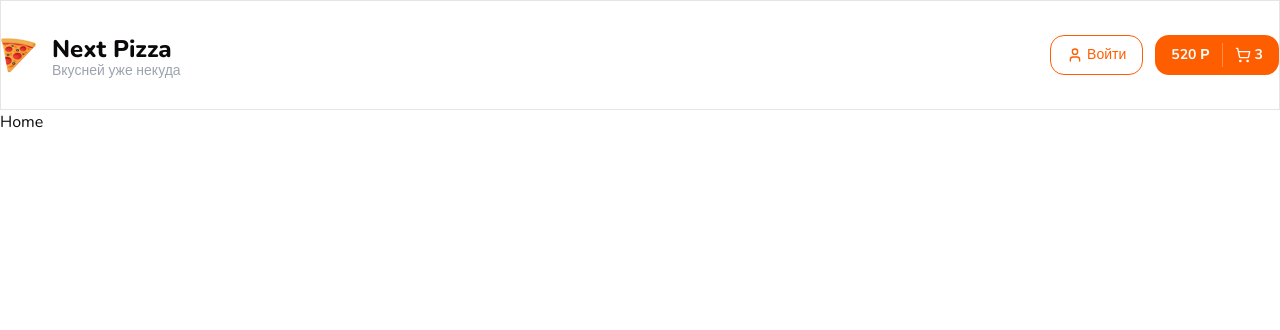
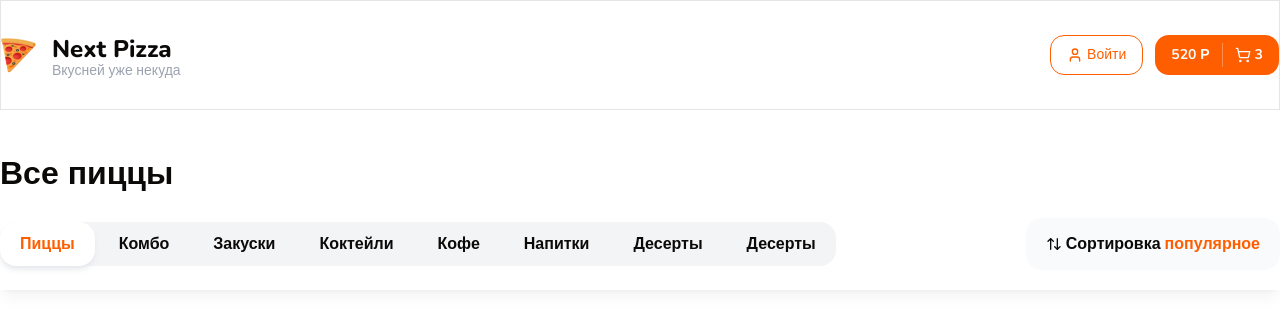
Before and after one commit to sturmanqq/my-app, a Next.js app: page / in a window 1280 px wide. Shown: the top 330 px of the page. Built offline with nearby package versions, Linux system fonts and the light colour scheme.

Commit message:
fea: topbar

```diff
--- a/app/page.tsx
+++ b/app/page.tsx
@@ -1,8 +1,13 @@
+import { Container, Title  } from "@/components/shared";
+import { TopBar } from "@/components/shared/top-bar";
 
 export default function Home() {
   return (
-    <div>
-      Home
-    </div>
+    <>
+      <Container className="mt-10">
+        <Title text="Все пиццы" size="lg" className="font-extrabold"/>
+      </Container>
+      <TopBar/>
+    </>
   );
 }
--- /dev/null
+++ b/components/shared/categories.tsx
@@ -0,0 +1,28 @@
+import { cn } from "@/lib/utils";
+import React from "react";
+
+
+interface IProps {
+    classname?: string,
+}
+
+const cats = ['Пиццы', 'Комбо', 'Закуски', 'Коктейли', 'Кофе', 'Напитки', 'Десерты', 'Десерты'];
+const activeIndex = 0;
+
+export const Categories: React.FC<IProps> = ({ classname }) => {
+    return (
+        <div className={cn('inline-flex gap-1 bg-gray-100 p1 rounded-2xl', classname)}>
+            {
+                cats.map((cat, index) => (
+                    <a  key={index}
+                        className={cn('flex items-center font-bold h-11 rounded-2xl px-5',
+                        activeIndex === index && 'bg-white shadow-md shadow-gray-200 text-primary'
+                        )}
+                        >
+                        <button>{cat}</button>
+                    </a>
+                ))
+            }
+        </div>
+    )
+}
--- a/components/shared/index.ts
+++ b/components/shared/index.ts
@@ -1,2 +1,5 @@
+export { Categories } from './categories';
+export { Title } from './title';
 export { Container } from './container';
 export { Header } from './header';
+export { SortPopup } from './sort-popup';
--- /dev/null
+++ b/components/shared/sort-popup.tsx
@@ -0,0 +1,20 @@
+import { cn } from "@/lib/utils"
+import { ArrowUpDown } from "lucide-react"
+
+
+interface IProps {
+    classname?: string,
+}
+
+export const SortPopup: React.FC<IProps> = ({ classname }) => {
+    return (
+        <div className={cn(
+            'inline-flex items-center gap-1 bg-gray-50 px-5 h-[52px] rounded-2xl cursor-pointer',
+            classname
+        )}>
+            <ArrowUpDown size={16}/>
+            <b>Сортировка</b>
+            <b className='text-primary'>популярное</b>
+        </div>
+    )
+}
--- /dev/null
+++ b/components/shared/title.tsx
@@ -0,0 +1,36 @@
+import clsx from 'clsx';
+import React from 'react';
+
+type TitleSize = 'xs' | 'sm' | 'md' | 'lg' | 'xl' | '2xl';
+
+interface Props {
+  size?: TitleSize;
+  className?: string;
+  text: string;
+}
+
+export const Title: React.FC<Props> = ({ text, size = 'sm', className }) => {
+  const mapTagBySize = {
+    xs: 'h5',
+    sm: 'h4',
+    md: 'h3',
+    lg: 'h2',
+    xl: 'h1',
+    '2xl': 'h1',
+  } as const;
+
+  const mapClassNameBySize = {
+    xs: 'text-[16px] ys-text',
+    sm: 'text-[22px] ys-text',
+    md: 'text-[26px] ys-text',
+    lg: 'text-[32px] ys-display',
+    xl: 'text-[40px] ys-display',
+    '2xl': 'text-[48px] ys-display',
+  } as const;
+
+  return React.createElement(
+    mapTagBySize[size],
+    { className: clsx(mapClassNameBySize[size], className) },
+    text,
+  );
+};
--- /dev/null
+++ b/components/shared/top-bar.tsx
@@ -0,0 +1,20 @@
+import { cn } from "@/lib/utils"
+import { Categories } from "./categories"
+import { Container } from "./container"
+import { SortPopup } from "./sort-popup"
+
+
+interface IProps {
+    classname?: string,
+}
+
+export const TopBar: React.FC<IProps> = ({ classname }) => {
+    return (
+        <div className={cn('sticky top-0 bg-white py-5 shadow-lg shadow-black/5 z-10', classname)}>
+            <Container className='flex items-center justify-between'>
+                <Categories/>
+                <SortPopup/>
+            </Container>
+        </div>
+    )
+}
```
